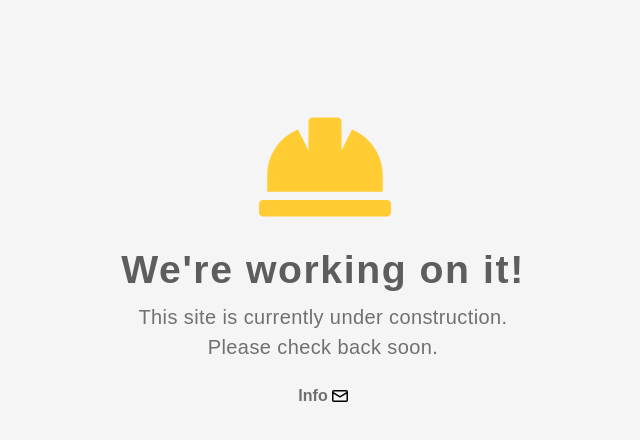
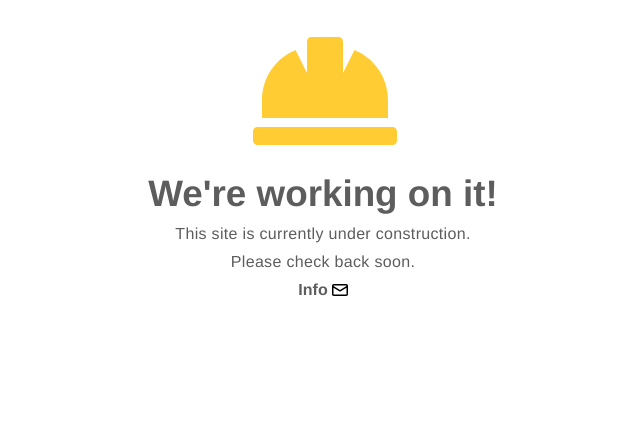
Before and after one commit to gsanta75/mywebsite, a plain HTML site: page dist/index.html in a window 1280 px wide. Shown: the whole page, without its empty margins (317-957 px from the left). Drawn offline with Linux system fonts and the light colour scheme.

Commit message:
style.css v2

```diff
--- a/dist/index.html
+++ b/dist/index.html
@@ -7,7 +7,7 @@
 </head>
 <body>
     <div class="container">
-    <div class="animated fadeIn">
+        <div class="head animated animated fadeIn">
             <svg class="warning icon-large" xmlns="http://www.w3.org/2000/svg" viewBox="0 0 512 512">
                 <path d="M480 288c0-80.25-49.28-148.92-119.19-177.62L320 192V80a16 16 0 0 0-16-16h-96a16 16 0 0 0-16 16v112l-40.81-81.62C81.28 139.08 32 207.75 32 288v64h448zm16 96H16a16 16 0 0 0-16 16v32a16 16 0 0 0 16 16h480a16 16 0 0 0 16-16v-32a16 16 0 0 0-16-16z"></path>
             </svg>
--- a/dist/style.css
+++ b/dist/style.css
@@ -1,27 +1,15 @@
 /* * {
-        border: 1px solid teal;
+    border: 1px solid cornflowerblue;
 } */
 
 body {
-        background-color: #f5f5f5;
-        margin-top: 8%;
     color: #5d5d5d;
-        font-family: Arial, Helvetica, sans-serif;
-        text-align: center;
-    }
-
-    h1 {
-        font-size: 2.45em;
-        letter-spacing: 0.04em;
-        font-weight: 700;
-        color: #5d5d5d;
-        margin-bottom: 15px;
-        margin-top: 15px;
+    font-family: 'Franklin Gothic Medium', 'Arial Narrow', Arial, sans-serif;
 }
 
 .container {
-        width: 100%;
-        margin: auto;
+    margin-top: 20px;
+    text-align: center;
 }
 
 .warning {
@@ -30,31 +18,27 @@
 }
 
 .icon-large {
-        height: 132px;
-        width: 132px;
+    width: 9em;
+    height: 9em;
 }
 
-    .description-text {
-        color: #707070;
-        letter-spacing: 0.02em;
-        font-size: 1.25em;
-        line-height: 20px;
+h1 {
+    margin: 10px 0 10px 0;
+    font-size: 2.3em;
 }
 
 .description-text > p {
-        margin: 10px;
+    margin: 0px 0 10px 0;
+    font-size: 1em;
+    letter-spacing: 0.02em;
 }
 
-    /* footer CSS */
 .footer {
     display: inline-flex;
-        margin-top: 20px;
 }
 
 strong {
     display: inline-flex;
-        color: #707070;
-        /* font-family: 'Courier New', Courier, monospace; */
     font-size: 1em;
 }
 
@@ -70,11 +54,11 @@
 }
 
 a:link, a:visited {
-        color: rgb(20, 22, 24);
+    color: #5d5d5d;
 }
 
 .footer:hover {
-        border-bottom: 1.5px solid seagreen;
+    border-bottom: 1.8px solid #ffcc33;
 }
 
 a {
@@ -90,17 +74,14 @@
     -webkit-animation-fill-mode: both;
     animation-fill-mode: both;
 }
-
 .fadeIn {
     -webkit-animation-name: fadeIn;
     animation-name: fadeIn;
 }
-
 .delay-1s {
     -webkit-animation-delay: 1s;
     animation-delay: 1s;
 }
-
 @keyframes fadeIn {
     from { opacity: 0; }
     to   { opacity: 1; }
```
Lines whose indentation alone changed are shown as unchanged.
